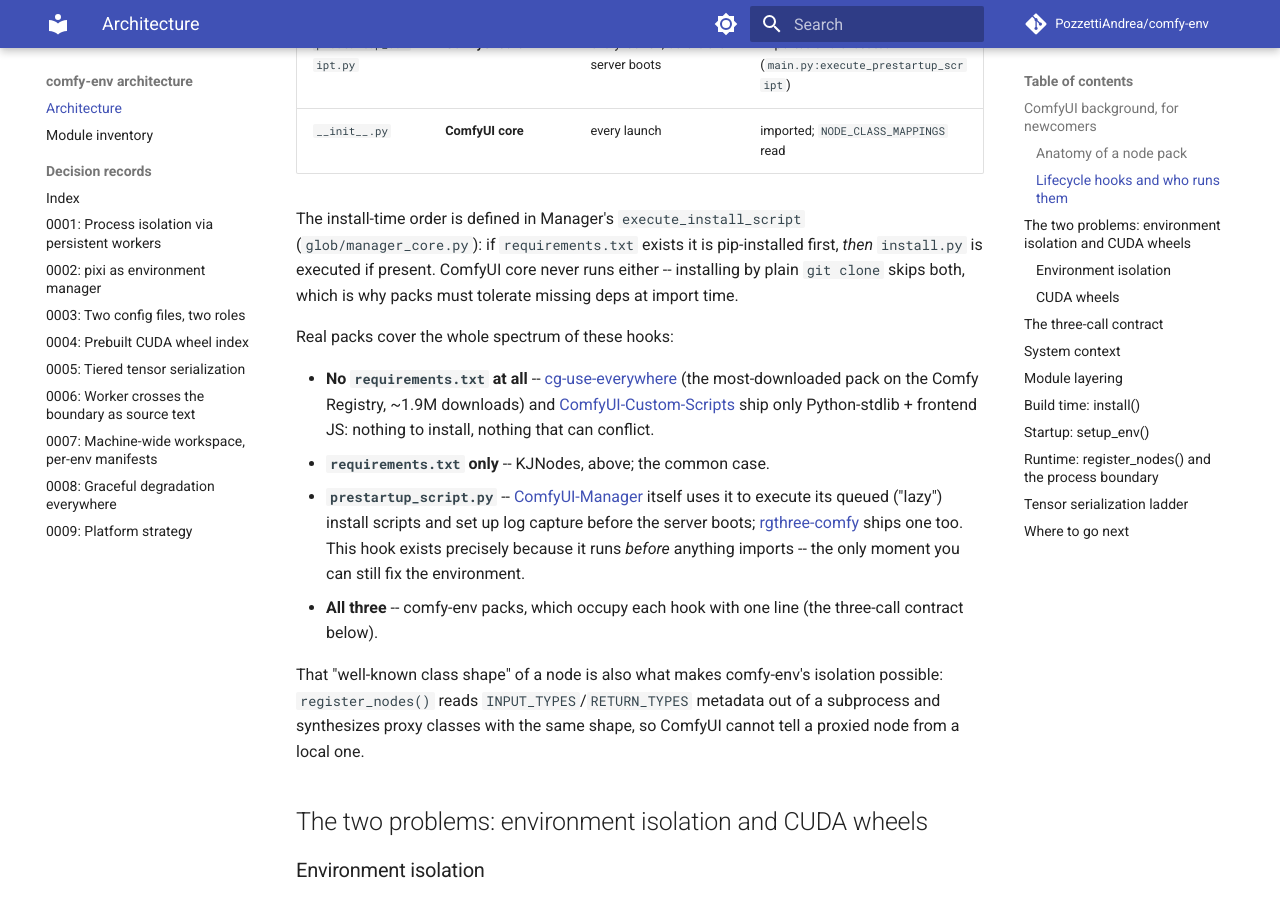
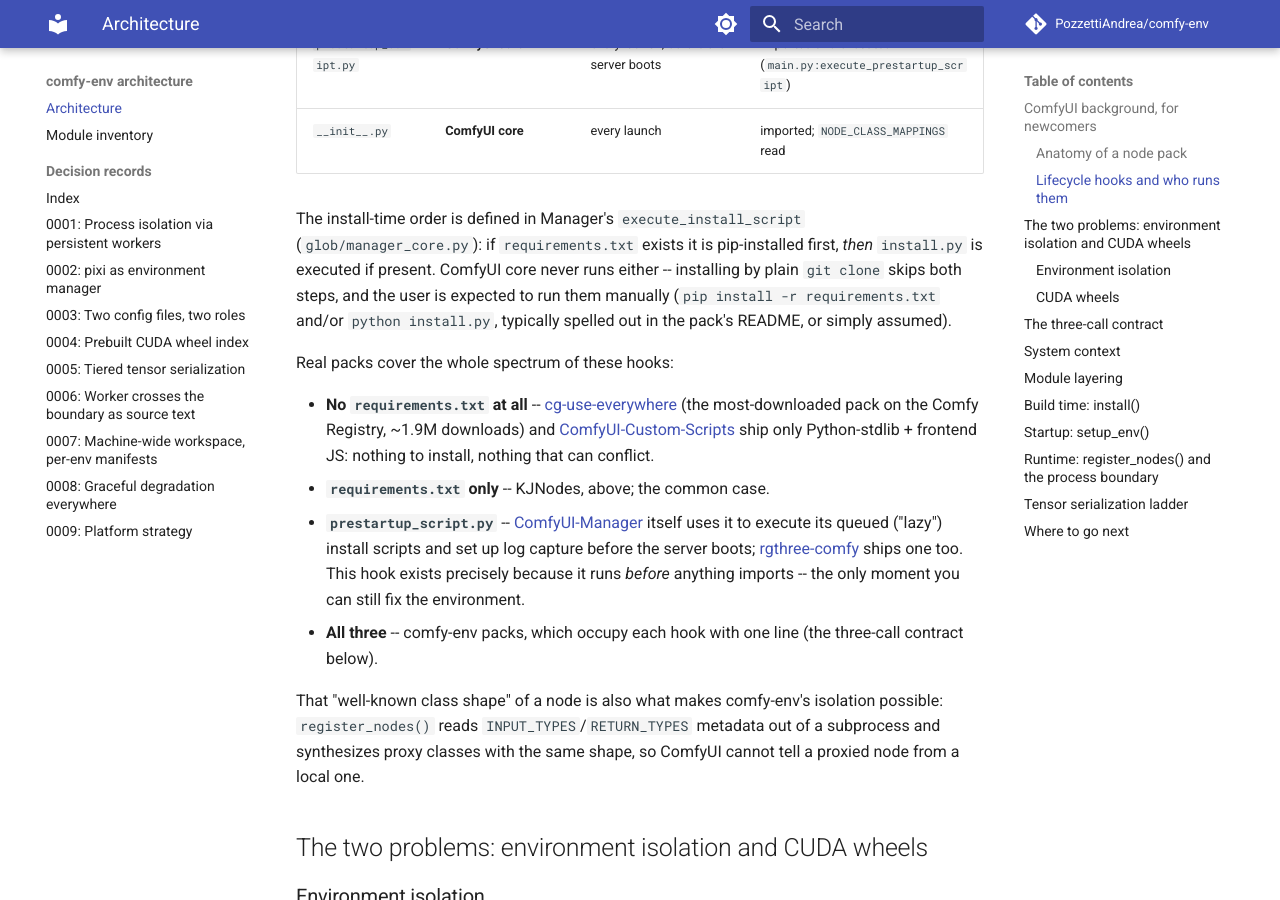
Before and after one commit to Comfy-Forge/comfy-forge-docs, an MkDocs documentation site: the page built from docs/index.md, in a window 1280 px wide and 900 px high, scrolled down 1859 px. Built offline with MkDocs 1.6.1 and Material for MkDocs 9.7.7, drawn with Linux system fonts in a browser that asks for light colours; comment, search, counter and statistics services are not loaded.

Commit message:
git-clone installs: user runs requirements/install.py manually
Co-Authored-By: Claude Fable 5 <noreply@anthropic.com>

```diff
--- a/docs/index.md
+++ b/docs/index.md
@@ -91,8 +91,10 @@ at different times:
 The install-time order is defined in Manager's `execute_install_script`
 (`glob/manager_core.py`): if `requirements.txt` exists it is pip-installed
 first, *then* `install.py` is executed if present. ComfyUI core never runs
-either -- installing by plain `git clone` skips both, which is why packs must
-tolerate missing deps at import time.
+either -- installing by plain `git clone` skips both steps, and the user is
+expected to run them manually (`pip install -r requirements.txt` and/or
+`python install.py`, typically spelled out in the pack's README, or simply
+assumed).
 
 Real packs cover the whole spectrum of these hooks:
 
```
